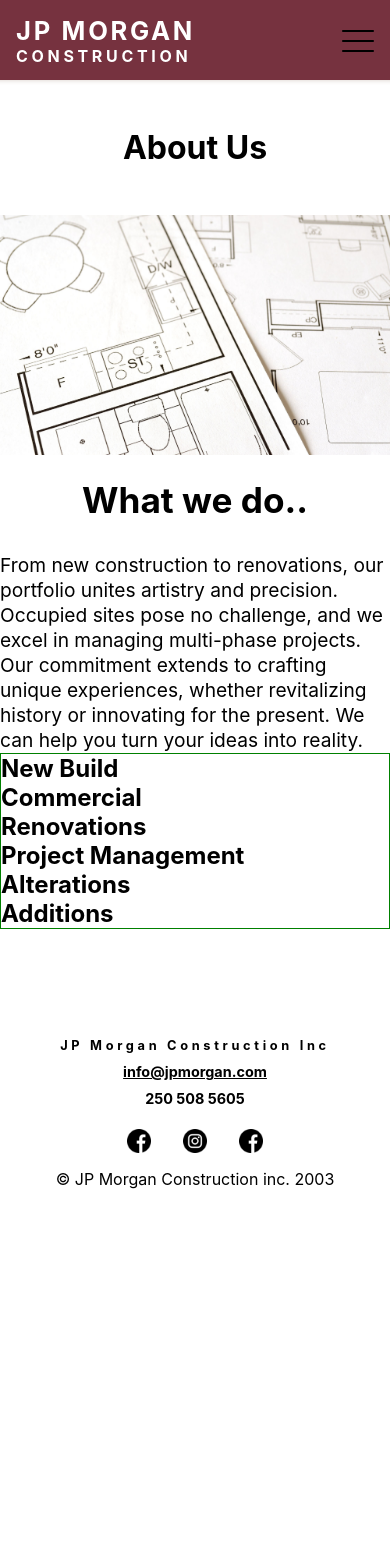
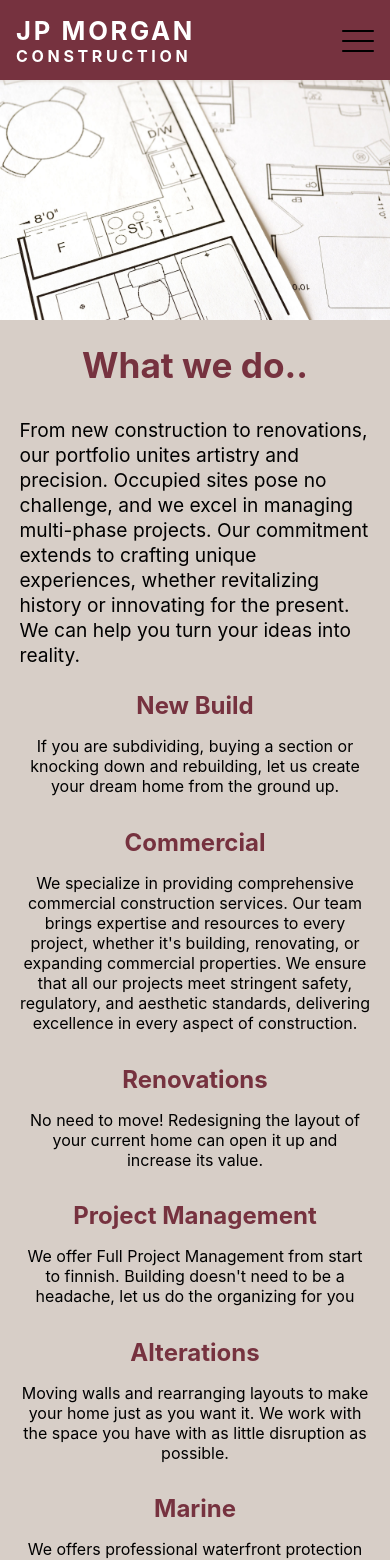
Before and after one commit to mejoshmann/jpmorgan, a React (Create React App) app: page /About in a window 390 px wide. Shown: the top 1560 px of the page. Before the commit the page ends 1213 px from the top, so only its background shows below. Built offline with nearby package versions, Linux system fonts and the light colour scheme.

Commit message:
Add styling for mobile and desktop for About and Contact page

```diff
--- a/src/components/about/About.jsx
+++ b/src/components/about/About.jsx
@@ -4,7 +4,7 @@ function About() {
   return (
     <>
       <section className="about">
-        <h2 className="about__heading">About Us</h2>
+        {/* <h2 className="about__heading">About Us</h2> */}
         <div className="about__image"></div>
         <section className="about__container">
           <h2 className="about__what">What we do..</h2>
@@ -19,59 +19,58 @@ function About() {
           <div className="container">
             <div className="container__box">
               <h2 className="container__box--heading">New Build</h2>
-              <p className="container__box--content"></p>
+              <p className="container__box--content">
+                If you are subdividing, buying a section or knocking down and
+                rebuilding, let us create your dream home from the ground up.
+              </p>
             </div>
 
             <div className="container__box">
               <h2 className="container__box--heading">Commercial</h2>
-              <p className="container__box--content"></p>
+              <p className="container__box--content">
+                We specialize in providing comprehensive commercial construction
+                services. Our team brings expertise and resources to every
+                project, whether it's building, renovating, or expanding
+                commercial properties. We ensure that all our projects meet
+                stringent safety, regulatory, and aesthetic standards,
+                delivering excellence in every aspect of construction.
+              </p>
             </div>
 
             <div className="container__box">
               <h2 className="container__box--heading">Renovations</h2>
-              <p className="container__box--content"></p>
+              <p className="container__box--content">
+                No need to move! Redesigning the layout of your current home can
+                open it up and increase its value.
+              </p>
             </div>
 
             <div className="container__box">
               <h2 className="container__box--heading">Project Management</h2>
-              <p className="container__box--content"></p>
+              <p className="container__box--content">
+                We offer Full Project Management from start to finnish. Building
+                doesn't need to be a headache, let us do the organizing for you
+              </p>
             </div>
 
             <div className="container__box">
               <h2 className="container__box--heading">Alterations</h2>
-              <p className="container__box--content"></p>
+              <p className="container__box--content">
+                Moving walls and rearranging layouts to make your home just as
+                you want it. We work with the space you have with as little
+                disruption as possible.
+              </p>
             </div>
 
             <div className="container__box">
-              <h2 className="container__box--heading">Additions</h2>
-              <p className="container__box--content"></p>
+              <h2 className="container__box--heading">Marine</h2>
+              <p className="container__box--content">
+                We offers professional waterfront protection services, including
+                expert floating dock repair and new build solutions, ensuring
+                the longevity and safety of your waterfront property.
+              </p>
             </div>
-
           </div>
-
-          {/* <aside className="about__left">
-            <h3 className="about__left--heading">What We Do</h3>
-            <p className="about__left--content">
-
-            </p>
-          </aside>
-          <aside className="about__middle">
-            <h3 className="about__middle--heading">Working Together</h3>
-            <p className="about__middle--content">
-              We offer an end-to-end client experience that includes seamless
-              communication, budgeting, staffing, on-site organization, and
-              solid, quality handiwork every time.
-            </p>
-          </aside>
-          <aside className="about__right">
-            <h3 className="about__right--heading">Why Us?</h3>
-            <p className="about__right--content">
-              We work with architects and designers to produce beautiful,
-              functional structures. Call us today and bring our project
-              management skills and extensive construction experience to your
-              next project.
-            </p>
-          </aside> */}
         </section>
       </section>
     </>
--- a/src/components/about/About.scss
+++ b/src/components/about/About.scss
@@ -1,9 +1,11 @@
 @use "../../Styles/Partials/mixins" as *;
+@use "../../Styles/Partials/colors" as *;
 
 .about {
   width: 100%;
   height: 100%;
   padding-bottom: 5rem;
+  background-color: $jp-tan;
 
   &__image {
     background-image: url("../../images/plan.jpg");
@@ -34,18 +36,27 @@
     text-align: center;
     padding: 3rem;
     font-size: 2rem;
-
   }
 
   &__what {
     font-size: 2.2rem;
+    font-weight: 700;
     text-align: center;
     padding: 1.5rem 0 2rem 0;
+    // background-color: #fff;
+    width: 100%;
+    color: $jp-red;
+
   }
 
   &__wedo {
     font-size: 1.2rem;
     line-height: 1.3;
+    padding: 0 5%;
+
+    @include desktop {
+      padding: 0 2%;
+    }
   }
 
   &__left,
@@ -96,5 +107,39 @@
 }
 
 .container {
-  border: 1px solid green;
+  // padding: 5rem 0;
+  display: flex;
+  flex-direction: column;
+
+  @include tablet {
+
+  }
+
+  @include desktop {
+    display: flex;
+    flex-direction: row;
+    flex-wrap: wrap;
+    padding-top: 2%;
+  }
+
+
+  &__box {
+    padding: 2% 5%;
+
+    @include desktop {
+      width: 33.333%;
+      padding: 2%;
+
+    }
+  }
+
+  &__box--heading {
+    padding: 1rem;
+    text-align: center;
+    color: $jp-red;
+  }
+
+  &__box--content {
+    text-align: center;
+  }
 }
--- a/src/components/body/Body.scss
+++ b/src/components/body/Body.scss
@@ -36,7 +36,7 @@ body {
 
 .heading {
   background-color: $jp-tan;
-  color: #000;
+  color: $jp-red;
   font-size: 3rem;
   font-weight: 700;
 }
--- a/src/components/contact/Contact.jsx
+++ b/src/components/contact/Contact.jsx
@@ -1,6 +1,13 @@
 import "./Contact.scss";
 
 function Contact() {
+
+  const sendEmail = (e) => {
+    e.preventDefault();
+
+  }
+
+
   return (
     <section className="contact">
             <h2 className="contact__heading">Contact Us</h2>
@@ -17,7 +24,8 @@ function Contact() {
           touch today, and let's lay the foundation for your next successful
           project!
         </p>
-        <form className="form">
+
+        <form className="form" onSubmit={sendEmail}>
           <label htmlFor="name" className="name">
             <input
               type="text"
@@ -56,7 +64,7 @@ function Contact() {
             />
           </label>
 
-          <button className="form__button" type="submit">
+          <button className="form__button" type="submit" >
             SUBMIT
           </button>
         </form>
--- a/src/components/contact/Contact.scss
+++ b/src/components/contact/Contact.scss
@@ -4,48 +4,60 @@
 .contact {
 
 
-  @include desktop {
+  &__parallax {
+    background-image: url(../../images/room.jpg);
+    min-height: 15rem;
+    background-attachment: fixed;
+    background-position: top;
+    background-repeat: no-repeat;
+    background-size: auto 50%;
 
+    @include tablet {
+      background-size: auto 80%;
+      background-position: top;
+      min-height: 25rem;
     }
 
-  &__parallax {
-  background-image: url(../../images/room.jpg);
-  min-height: 20rem;
-  background-attachment: fixed;
-  background-position: center;
-  background-repeat: no-repeat;
+    @include desktop {
         background-size: cover;
+    }
   }
 
   &__heading {
     font-size: 2rem;
-        height: 12rem;
+    height: 6rem;
     display: flex;
     justify-content: center;
     align-items: center;
   }
 
   &__aside {
-
     background-color: $jp-tan;
 
     @include tablet {
+      display: flex;
+      flex-direction: column;
     }
 
     @include desktop {
       display: flex;
       flex-direction: row;
-      padding: 2% 10%;
+      padding: 5% 10%;
     }
   }
 
-
-
   &__blurb {
+    padding: 5%;
+    font-size: 1.1rem;
 
     @include tablet {
+      padding: 5% 5% 2% 5%;
       font-size: 1.4rem;
       line-height: 1.4;
+    }
+
+    @include desktop {
+      padding: 2% 1% 2% 0;
       width: 50%;
     }
   }
@@ -56,12 +68,15 @@
   flex-direction: column;
   width: 100%;
   border-radius: 4px;
-  padding: 1.5rem;
-  // box-shadow: inset 0 0 0 500px rgba(5, 5, 5, 0.5);
-
+  padding: 0 5% 10% 5%;
 
   @include tablet {
+    padding: 0 5% 5% 5%;
+  }
+
+  @include desktop {
     width: 50%;
+    padding: 2% 0 0 1%;
   }
 
   &__name,
@@ -72,16 +87,14 @@
     height: 2rem;
     padding: 0.5rem;
     border-radius: 4px;
-    border: 1px solid #9BA4B5;
+    border: 1px solid #9ba4b5;
     background-color: #dde6ed;
     margin: 0.5rem 0 0;
-
   }
   ::-webkit-input-placeholder {
     color: #000;
     opacity: 80%;
   }
-
 
   &__message {
     height: 5rem;
@@ -95,12 +108,10 @@
   &__button {
     padding: 0.5rem;
     margin-top: 0.2rem;
-    width: 30%;
+    width: 100%;
     border-radius: 4px;
     border: 0;
     background-color: #dde6ed;
     color: #000;
   }
-
-
 }
```
Also changed, not shown: 1 other file (tests, documents, lock files or other folders). Lines whose indentation alone changed are shown as unchanged.
